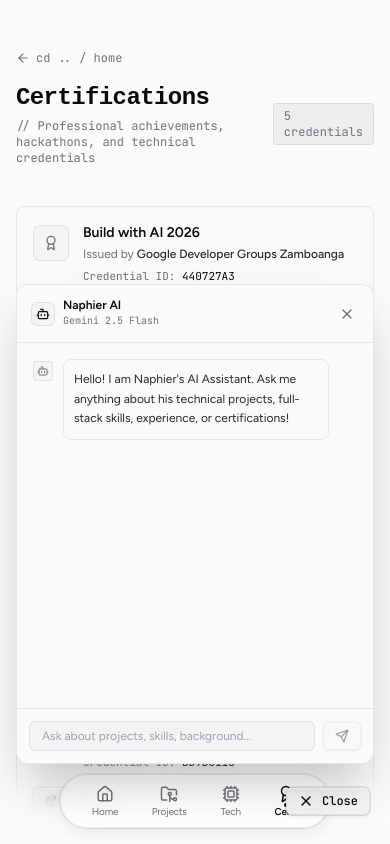
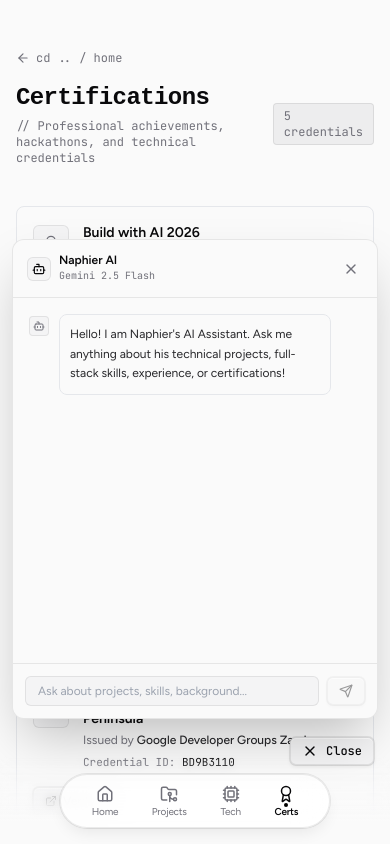
Before and after one commit to naphiertech/PortfolioInspired, a Next.js app: page /certifications in a window 390 px wide. Both pictures are taken after a click on the button "Chat with AI". Shown: the top 844 px of the page. Built offline with nearby package versions, Linux system fonts and the light colour scheme; a web font is replaced by a local one.

Commit message:
Update ChatWidget.tsx

```diff
--- a/src/components/ChatWidget.tsx
+++ b/src/components/ChatWidget.tsx
@@ -74,11 +74,11 @@ export function ChatWidget() {
 
   return (
     <>
-      {/* Floating Tactile Launcher Button */}
-      <div className="fixed bottom-7 right-5 sm:right-8 z-50">
+      {/* Floating Tactile Launcher Button (Elevated above navigation dock on mobile to avoid overlap) */}
+      <div className="fixed bottom-[78px] right-4 sm:bottom-7 sm:right-8 z-50">
         <button
           onClick={() => setIsOpen(!isOpen)}
-          className="tactile-btn gap-2 h-9 px-3.5 rounded-full shadow-lg border border-border-hairline"
+          className="tactile-btn gap-2 h-9 px-3.5 rounded-full shadow-lg border border-border-hairline bg-surface/90 backdrop-blur-md"
           aria-label={isOpen ? "Close AI Assistant" : "Open AI Assistant"}
           aria-expanded={isOpen}
         >
@@ -99,7 +99,7 @@ export function ChatWidget() {
       {/* Floating Chat Modal Panel */}
       {isOpen && (
         <div
-          className="fixed bottom-20 right-4 sm:right-8 w-[calc(100vw-2rem)] sm:w-[380px] h-[480px] rounded-xl bg-page border border-border-hairline shadow-2xl z-50 flex flex-col overflow-hidden animate-in fade-in slide-in-from-bottom-4 duration-200"
+          className="fixed bottom-[125px] right-3 left-3 sm:left-auto sm:bottom-20 sm:right-8 sm:w-[380px] h-[calc(100dvh-150px)] max-h-[480px] rounded-xl bg-page border border-border-hairline shadow-2xl z-50 flex flex-col overflow-hidden animate-in fade-in slide-in-from-bottom-4 duration-200"
           role="dialog"
           aria-label="AI Assistant Chat"
         >
```
